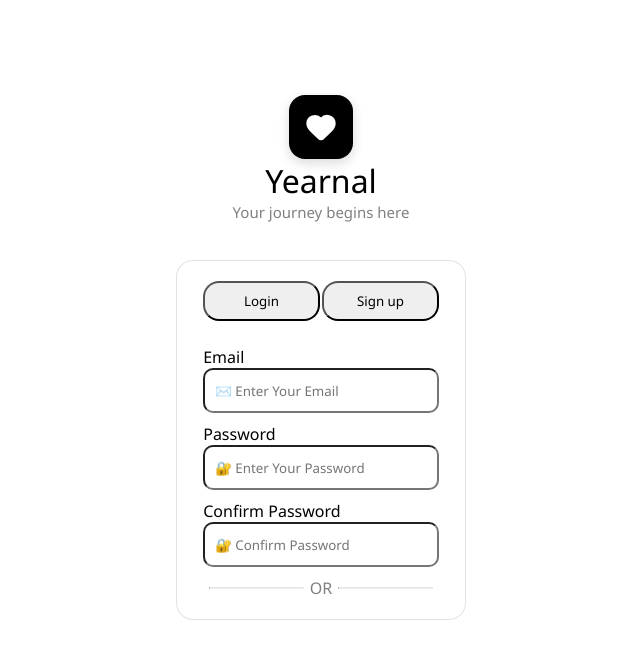
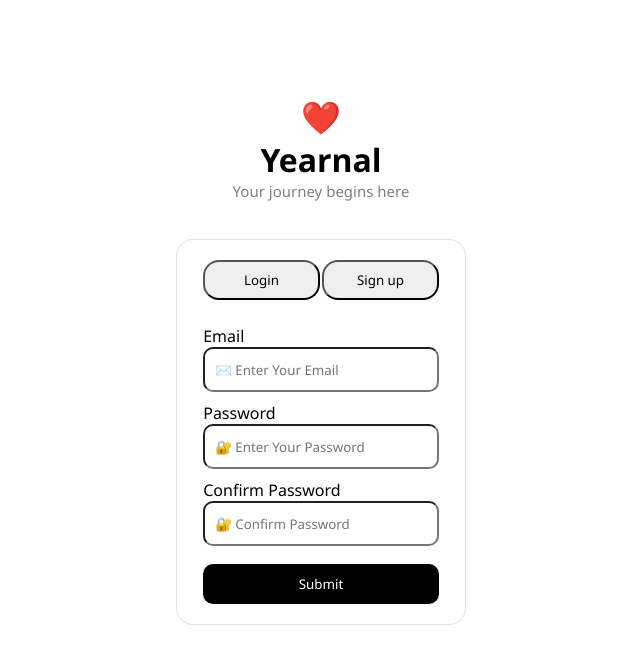
Before and after one commit to mohammedhassan37/Yearnal, a React (Vite) app in the folder client/: page / in a window 1280 px wide. Shown: the top 664 px of the page, without its empty margins (319-959 px from the left). Built offline with nearby package versions, Linux system fonts and the light colour scheme.

Commit message:
Update Login.jsx

```diff
--- a/client/src/pages/Login.jsx
+++ b/client/src/pages/Login.jsx
@@ -1,65 +1,43 @@
-import '../Styles/Login.css';
-import { Heart } from "lucide-react";
+import "../Styles/Login.css";
 
 function Login() {
   return (
     <>
-
-
-
       <div className="LoginFormContainer">
         <div className="LoginFormIntroduction">
-          <h1 className="LoginFormLogoBox"><Heart className="LoginFormHeartIcon" /></h1>
-          <p id="FormIntroTitle">Yearnal</p>
+          <h1 id="FormIntroHeart">❤️</h1>
+          <h1 id="FormIntroTitle">Yearnal</h1>
           <p id="FormIntroText">Your journey begins here</p>
         </div>
 
         <div className="FormContainerMain">
           <div className="FormContainerElements">
             <div className="FormContainerBtns">
-              <button type="button" className="active">Login</button>
+              <button type="button" className="active">
+                Login
+              </button>
               <button type="button">Sign up</button>
             </div>
 
             <form>
               <div className="FormContainerLogin">
-
                 <label>Email</label>
-                <input
-                  type="email"
-                  placeholder="✉️ Enter Your Email"
-                />
+                <input type="email" placeholder="✉️ Enter Your Email" />
 
                 <label>Password</label>
-                <input
-                  type="password"
-                  placeholder="🔐 Enter Your Password"
-                />
+                <input type="password" placeholder="🔐 Enter Your Password" />
 
                 <label>Confirm Password</label>
-                <input
-                  type="password"
-                  placeholder="🔐 Confirm Password"
-                />
+                <input type="password" placeholder="🔐 Confirm Password" />
 
-                {/* <button className="submitBtn" type="submit">
-                  Sign In
-                </button> */}
+                <button className="submitBtn" type="submit">
+                  Submit
+                </button>
               </div>
-
             </form>
-
-
-            <div className='LoginFormDivider'>
-              <hr />
-              <p>OR</p>
-              <hr />
-            </div>
-
           </div>
         </div>
       </div>
-
     </>
   );
 }
```
